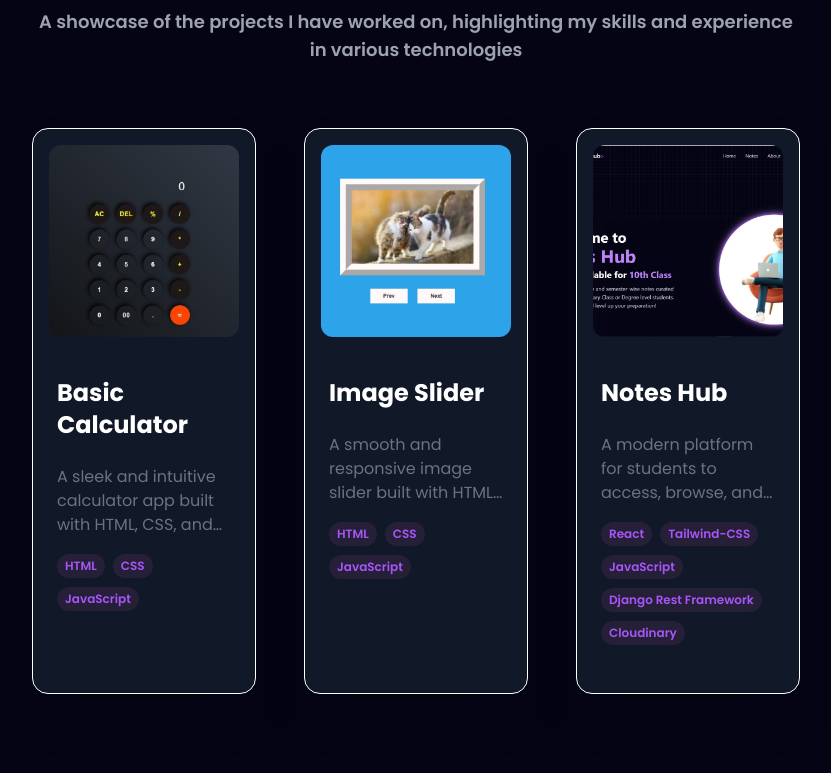
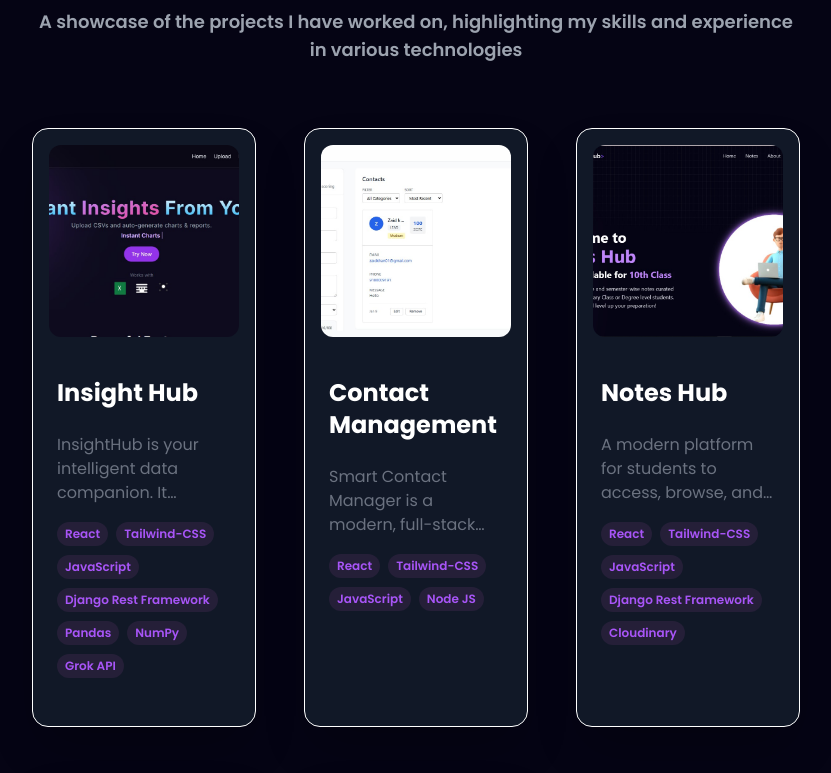
Before and after one commit to Zaid-khan01/My-Portfolio, a React (Vite) app: page / in a window 1280 px wide. Shown: the part 2820-3593 px from the top of the page, without its empty margins (224-1055 px from the left). Built offline with nearby package versions, Linux system fonts and the light colour scheme.

Commit message:
Added 2 more projects in my portfolio

```diff
--- a/src/constants.js
+++ b/src/constants.js
@@ -30,9 +30,11 @@ import gbsssLogo from './assets/education_logo/gbsssLogo.jpg';
 import mmpsLogo from './assets/education_logo/school_logo.png';
 
 // Project Section Logo's
+import insightHubLogo from './assets/work_logo/insightHub.jpg';
+import contactManagementLogo from './assets/work_logo/contactManagement.jpg';
+import notesHubLogo from './assets/work_logo/notesHubLogo.jpg';
 import basicCalculatorLogo from './assets/work_logo/basic_calculator.jpg';
 import imageSliderLogo from './assets/work_logo/image_slider.jpg';
-import notesHubLogo from './assets/work_logo/notesHubLogo.jpg';
 
 export const SkillsInfo = [
   {
@@ -140,22 +142,23 @@ export const SkillsInfo = [
  export const projects = [
     {
       id: 0,
-      title: "Basic Calculator",
+      title: "Insight Hub",
       description:
-        "A sleek and intuitive calculator app built with HTML, CSS, and JavaScript, enabling users to perform basic arithmetic operations with ease and precision.",
-
-      image: basicCalculatorLogo,
-      tags: ["HTML", "CSS", "JavaScript"],
-      github: "https://github.com/Zaid-khan01/Calculator-Project",
+        "InsightHub is your intelligent data companion. It transforms your raw Excel or CSV files into meaningful visual insights and delivers AI-powered suggestions in seconds.",
+      image: insightHubLogo,
+      tags: ["React", "Tailwind-CSS", "JavaScript", "Django Rest Framework", "Pandas", "NumPy", "Grok API"],
+      github: "https://github.com/Zaid-khan01/InsightHub",
+      demo: "https://insight-hub-nine.vercel.app/",
     },
     {
       id: 1,
-      title: "Image Slider",
+      title: "Contact Management",
       description:
-        "A smooth and responsive image slider built with HTML, CSS, and JavaScript, allowing users to seamlessly navigate through a gallery of images with clean transitions and interactive controls.",
-      image: imageSliderLogo,
-      tags: ["HTML", "CSS", "JavaScript"],
-      github: "https://github.com/Zaid-khan01/Image_Slider-Project",
+        "Smart Contact Manager is a modern, full-stack web application that helps you store, manage, and organize contacts efficiently with a clean UI and a powerful backend.",
+      image: contactManagementLogo,
+      tags: ["React", "Tailwind-CSS", "JavaScript", "Node JS"],
+      github: "https://github.com/Zaid-khan01/Contact-Management",
+      demo: "https://contact-management-baia.vercel.app/",
     },
     {
       id: 2,
@@ -167,4 +170,23 @@ export const SkillsInfo = [
       github: "https://github.com/Zaid-khan01/NotesHub",
       demo: "https://notes-hub-nu.vercel.app/",
     },
+    {
+      id: 3,
+      title: "Basic Calculator",
+      description:
+        "A sleek and intuitive calculator app built with HTML, CSS, and JavaScript, enabling users to perform basic arithmetic operations with ease and precision.",
+
+      image: basicCalculatorLogo,
+      tags: ["HTML", "CSS", "JavaScript"],
+      github: "https://github.com/Zaid-khan01/Calculator-Project",
+    },
+    {
+      id: 4,
+      title: "Image Slider",
+      description:
+        "A smooth and responsive image slider built with HTML, CSS, and JavaScript, allowing users to seamlessly navigate through a gallery of images with clean transitions and interactive controls.",
+      image: imageSliderLogo,
+      tags: ["HTML", "CSS", "JavaScript"],
+      github: "https://github.com/Zaid-khan01/Image_Slider-Project",
+    },
   ];
```
Also changed, not shown: src/assets/work_logo/contactManagement.jpg (added), src/assets/work_logo/insightHub.jpg (added).
